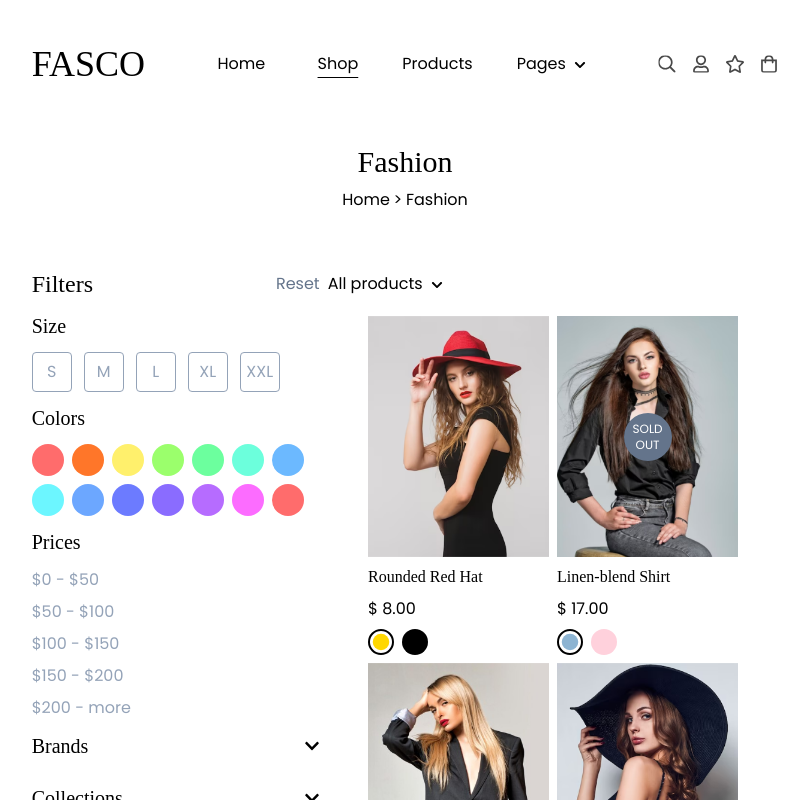
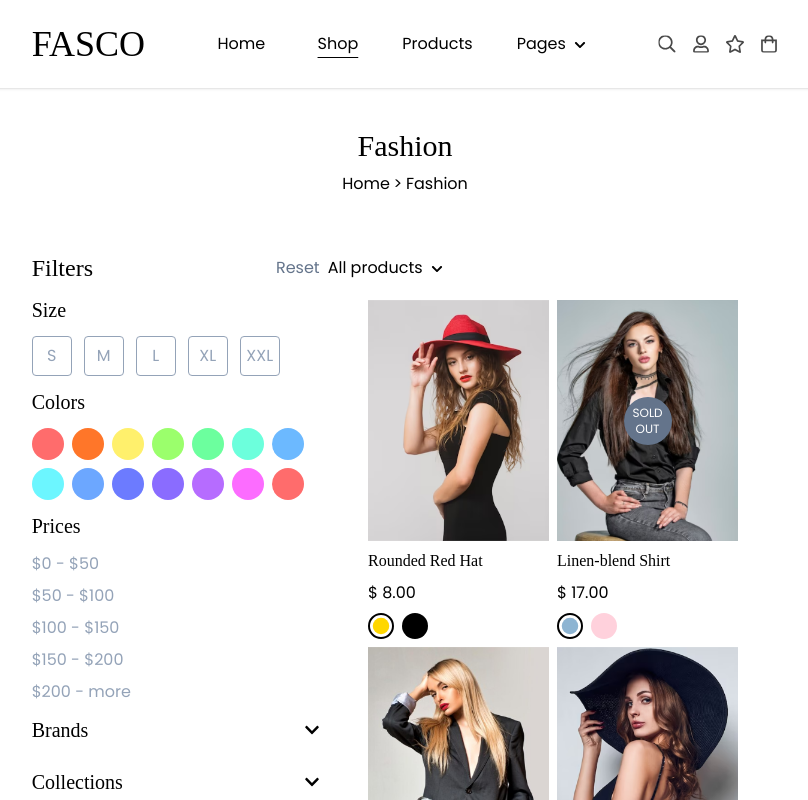
Before and after one commit to lychik1996/portfolioStore, a Next.js app: page /shop/page/1 in a window 1280 px wide. Shown: the top 800 px of the page, without its empty margins (235-1043 px from the left). Built offline with nearby package versions, Linux system fonts and the light colour scheme; a web font is replaced by a local one.

Commit message:
fix header showing

```diff
--- a/app/(main)/_components/Header/Header.tsx
+++ b/app/(main)/_components/Header/Header.tsx
@@ -1,7 +1,7 @@
 'use client';
 import Link from 'next/link';
 import { usePathname } from 'next/navigation';
-import { useEffect, useRef, useState } from 'react';
+import { useCallback, useEffect, useRef, useState } from 'react';
 import clsx from 'clsx';
 import { FaChevronDown } from 'react-icons/fa';
 import HeaderAction from './HeaderAction';
@@ -44,6 +44,28 @@ export default function Header() {
   const dropSelectPagesRef = useRef<HTMLDivElement>(null);
   const searchRef = useRef<HTMLDivElement>(null);
   const pathName = usePathname();
+  const [visibleHeader, setVisibleHeader] = useState(true);
+  const [lastScrollYHeader, setLastScrollYHeader] = useState(0);
+
+  const handleScrollHeader = useCallback(()=>{
+    const currentScrollY = window.scrollY;
+
+    if(currentScrollY-lastScrollYHeader>40){
+      setVisibleHeader(false);
+      setLastScrollYHeader(currentScrollY);
+    }else if(lastScrollYHeader-currentScrollY>40){
+      setVisibleHeader(true);
+      setLastScrollYHeader(currentScrollY)
+    }
+  },[lastScrollYHeader])
+
+  useEffect(()=>{
+    window.addEventListener('scroll',handleScrollHeader)
+    return()=>{
+      window.removeEventListener('scroll',handleScrollHeader)
+    }
+  },[handleScrollHeader]);
+
 
   const handleClickOutSide = (event: MouseEvent) => {
     if (
@@ -74,7 +96,10 @@ export default function Header() {
   }, []);
 
   return (
-    <header className="my-5 sm:my-10 w-full flex justify-center bg-white z-40 header">
+    <header className={clsx(
+      "py-5 mb-6  shadow w-full flex justify-center bg-white z-40 sticky top-0 transition-transform duration-300 ease-in-out",
+      visibleHeader?'translate-y-0':"-translate-y-full"
+    )}>
       <div className='flex flex-row justify-between  w-5/6 xl:w-7/12 py-1 items-center'>
       <Link href={'/'} className="cursor-pointer">
         <h1 className=" text-2xl md:text-4xl uppercase">Fasco</h1>
--- a/app/globals.css
+++ b/app/globals.css
@@ -42,10 +42,7 @@ h1,h2,h3,h4,h5,h6,.volkhov{
   opacity: 0;
   width: 0px;
 }
-.header {
-  position: sticky;
-  top: 0;
-}
+
 
 .input_auth{
   height: 30px;
```
